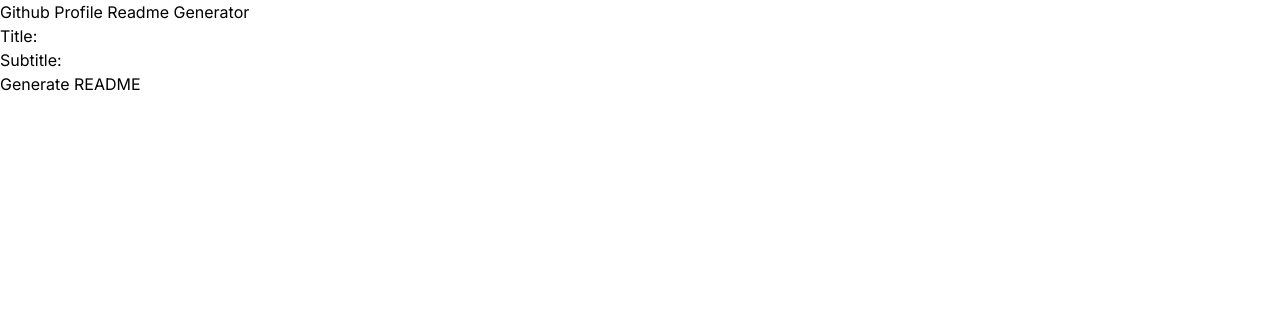
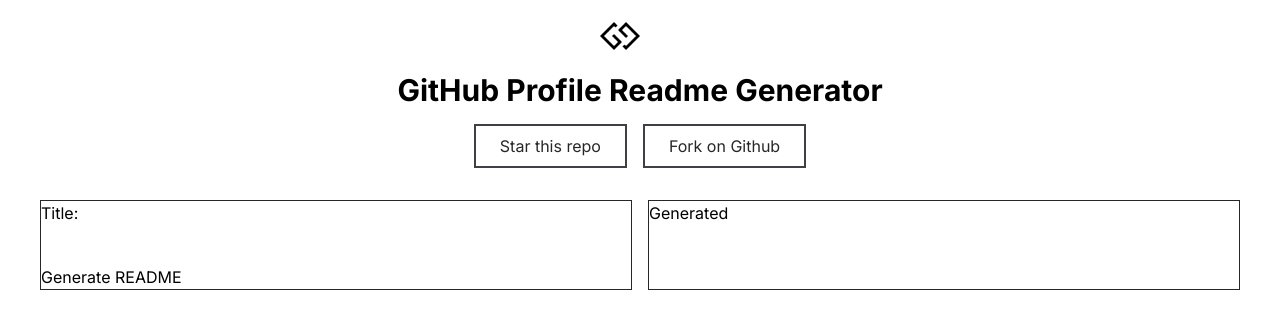
Before and after one commit to girumgizachew1/github_profile_readme_generator, a Next.js app: page / in a window 1280 px wide. Shown: the top 328 px of the page. Built offline with nearby package versions, Linux system fonts and the light colour scheme.

Commit message:
simple structure dont

```diff
--- a/app/Component/Form.js
+++ b/app/Component/Form.js
@@ -18,8 +18,7 @@
   };
 
   return (
-    <div>
-      <h1>Github Profile Readme Generator</h1>
+    <div className='space-y-10 justify-center mx-auto ' >
       <div>
         <label htmlFor="title">Title:</label>
         <input
@@ -28,14 +27,11 @@
           value={title}
           onChange={handleTitleChange}
         />
-      </div>
-      <div>
-        <label htmlFor="subtitle">Subtitle:</label>
         <input
           type="text"
-          id="subtitle"
-          value={subtitle}
-          onChange={handleSubtitleChange}
+          id="title"
+          value={title}
+          onChange={handleTitleChange}
         />
       </div>
       <button onClick={generateReadme}>Generate README</button>
--- /dev/null
+++ b/app/Component/Generated.js
@@ -0,0 +1,9 @@
+import React from 'react'
+
+function Generated() {
+  return (
+    <div>Generated</div>
+  )
+}
+
+export default Generated
--- /dev/null
+++ b/app/Component/Header.js
@@ -0,0 +1,23 @@
+import React from 'react';
+import Image from 'next/image';
+
+function Header() {
+  return (
+    <header className="w-full h-40 flex flex-col items-center justify-center">
+      <div className="w-20 h-16 mt-6">
+        <Image src="/logo2.png" alt="Logo" width={100} height={100} className='w-10 h-10' />
+      </div>
+      <h1 className="text-3xl font-bold text-center mt-4">GitHub Profile Readme Generator</h1>
+      <div className="flex justify-center mt-4 space-x-4">
+        <a href="https://github.com/your-github-link" target="_blank" rel="noopener noreferrer" className="text-zinc-800 border-2 border-zinc-700 px-6 py-2">
+          Star this repo
+        </a>
+        <a href="https://buymeacoffee.com/your-coffee-link" target="_blank" rel="noopener noreferrer" className="text-zinc-800 border-2 border-zinc-700 px-6 py-2">
+          Fork on Github
+        </a>
+      </div>
+    </header>
+  );
+}
+
+export default Header;
--- a/app/page.js
+++ b/app/page.js
@@ -1,11 +1,19 @@
 "use client"; // This is a client component
 import Image from 'next/image'
 import Form from './Component/Form'
+import Header from './Component/Header';
+import Generated from './Component/Generated';
 
 export default function Home() {
   return (
     <main className="h-screen w-full">
-      <Form />
+      <Header />
+      <div className='flex mx-10 mt-10 space-x-4'>
+        <div className='basis-1/2 w-full border border-zinc-800' ><Form /></div>
+        <div className='basis-1/2 w-full border border-zinc-800'><Generated /></div>
+
+
+      </div>
     </main>
   )
 }
```
Also changed, not shown: public/logo2.png (added).
